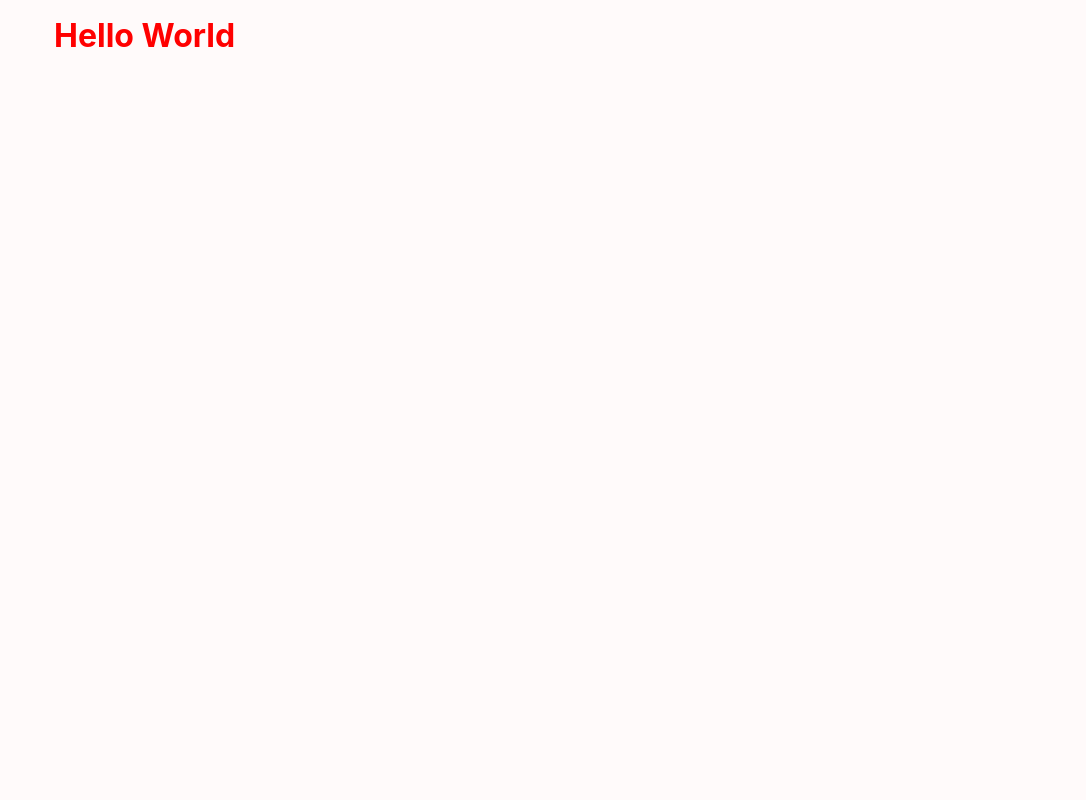
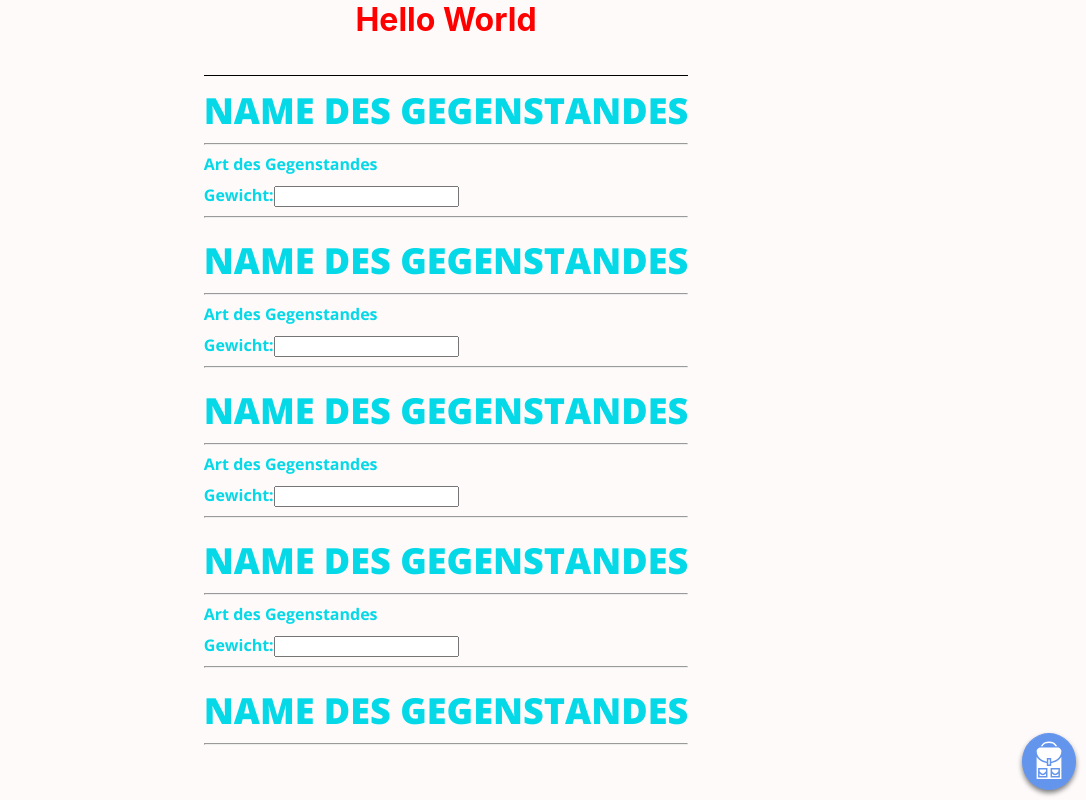
Before and after one commit to SeanPed/capstone-project, a React (Vite) app: page / in a window 1280 px wide. Shown: the whole page, without its empty margins (194-1280 px from the left). Built offline with nearby package versions, Linux system fonts and the light colour scheme.

Commit message:
Fixing Displaying issue in App.tsx

```diff
--- a/src/app/App.tsx
+++ b/src/app/App.tsx
@@ -1,11 +1,12 @@
 import React from 'react';
 import { BrowserRouter, Routes, Route } from 'react-router-dom';
+import MainPage from './pages/MainPage/MainPage';
 
 function App(): JSX.Element {
   return (
     <BrowserRouter>
       <Routes>
-        <Route path="/" element={<h1>Hello World</h1>}></Route>
+        <Route path="/" element={<MainPage />}></Route>
         <Route path="/input" element={<h1>Hello World 2</h1>}></Route>
       </Routes>
     </BrowserRouter>
--- a/src/app/globals.css
+++ b/src/app/globals.css
@@ -10,15 +10,6 @@ body {
   -moz-osx-font-smoothing: grayscale;
 }
 
-#app {
-  display: grid;
-  grid-template-rows: 48px auto 48px;
-  background-color: snow;
-  padding: 1rem 0.5rem;
-  overflow-y: auto;
-  margin: 0 auto;
-}
-
 code {
   font-family: source-code-pro, Menlo, Monaco, Consolas, 'Courier New',
     monospace;
@@ -29,3 +20,6 @@ h1 {
   padding: 0;
   color: red;
 }
+#app {
+  margin: 0 auto;
+}
--- a/src/app/pages/MainPage/MainPage.module.css
+++ b/src/app/pages/MainPage/MainPage.module.css
@@ -3,7 +3,6 @@
   grid-template-columns: 1fr;
   grid-template-rows: 10% auto;
   justify-items: center;
-  height: 100vh;
   grid-template-areas: 'Top' 'Bottom';
   position: relative;
 }
```
